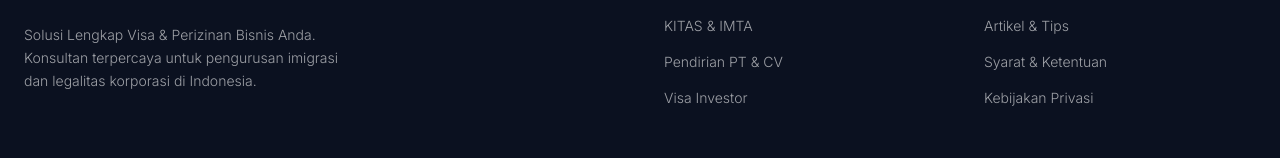
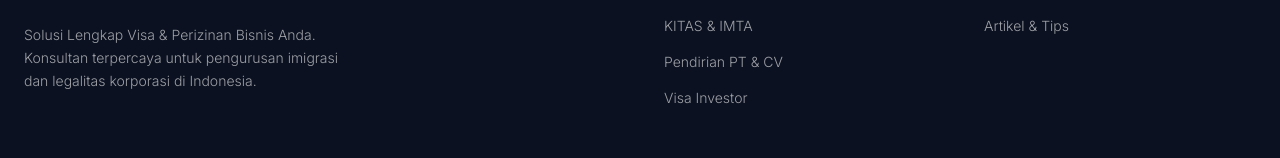
Before and after one commit to luqlabs/syabilbinaramerta., a Next.js app: page /artikel in a window 1280 px wide. Shown: the part 1307-1465 px from the top of the page. Built offline with nearby package versions, Linux system fonts and the light colour scheme; no server answers; a web font is replaced by a local one.

Commit message:
fix: comment out missing links in footer

```diff
--- a/src/components/layout/Footer.tsx
+++ b/src/components/layout/Footer.tsx
@@ -37,8 +37,8 @@ export default function Footer() {
             <ul className="space-y-4 text-white/60 font-light text-sm">
               <li><Link href="/tentang-kami" className="hover:text-white transition-colors">Tentang Kami</Link></li>
               <li><Link href="/artikel" className="hover:text-white transition-colors">Artikel & Tips</Link></li>
-              <li><Link href="#" className="hover:text-white transition-colors">Syarat & Ketentuan</Link></li>
-              <li><Link href="#" className="hover:text-white transition-colors">Kebijakan Privasi</Link></li>
+              {/* <li><Link href="#" className="hover:text-white transition-colors">Syarat & Ketentuan</Link></li> */}
+              {/* <li><Link href="#" className="hover:text-white transition-colors">Kebijakan Privasi</Link></li> */}
             </ul>
           </div>
 
```
